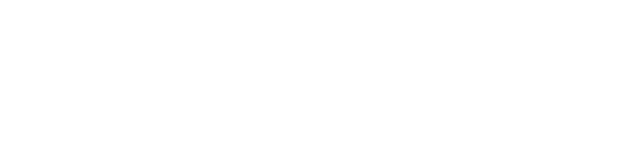
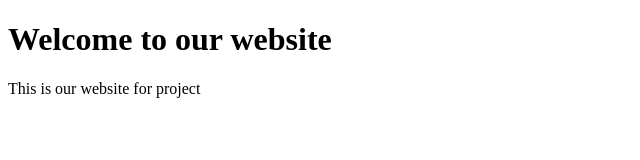
Before and after one commit to m-taha-siddiqui/Website, a plain HTML site: page index.html in a window 1280 px wide. Shown: the whole page, without its empty margins (0-640 px from the left). Drawn offline with Linux system fonts and the light colour scheme.

Commit message:
update index.html

```diff
--- a/index.html
+++ b/index.html
@@ -7,6 +7,7 @@
     <title>WEBSITE</title>
 </head>
 <body>
-
+    <h1>Welcome to our website</h1>
+    <p>This is our website for project</p>
 </body>
 </html>
```
